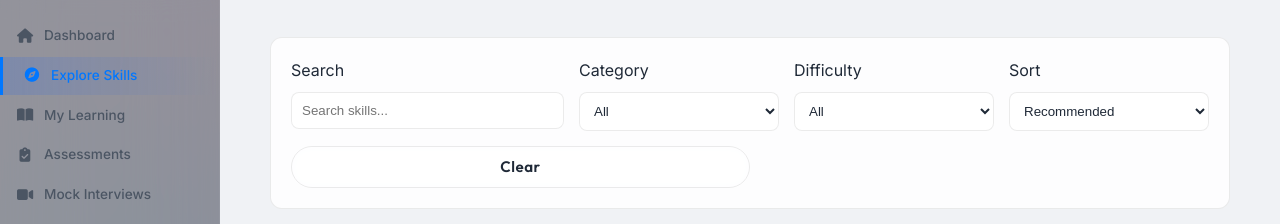
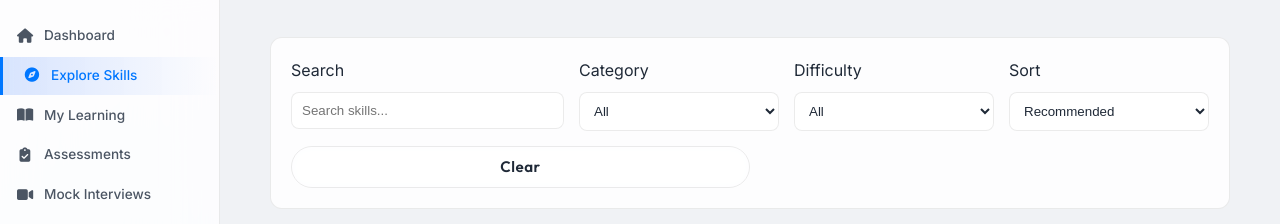
Before and after one commit to abjoraj-biswas/Levelup_AI, a plain HTML site: page skills.html in a window 1280 px wide. Shown: the part 73-297 px from the top of the page. Drawn offline with nearby package versions, Linux system fonts and the light colour scheme; no server answers; a script that the page names is missing.

Commit message:
fix: make sidebar background light in light mode to resolve readability and contrast issues

```diff
--- a/css/style.css
+++ b/css/style.css
@@ -689,6 +689,7 @@ body.light-mode .q-nav-item { background: var(--bg-secondary) !important; color:
 body.light-mode .q-nav-item.current { color: #fff !important; }
 
 /* Dashboard, Profile, and Component Overrides */
+body.light-mode .sidebar { background: var(--bg-card) !important; border-right-color: var(--border) !important; }
 body.light-mode .main-content { background: var(--bg-primary) !important; }
 body.light-mode .topbar { background: var(--bg-secondary) !important; border-bottom-color: var(--border) !important; }
 body.light-mode .stat-icon { border: 1px solid var(--border); }
```
